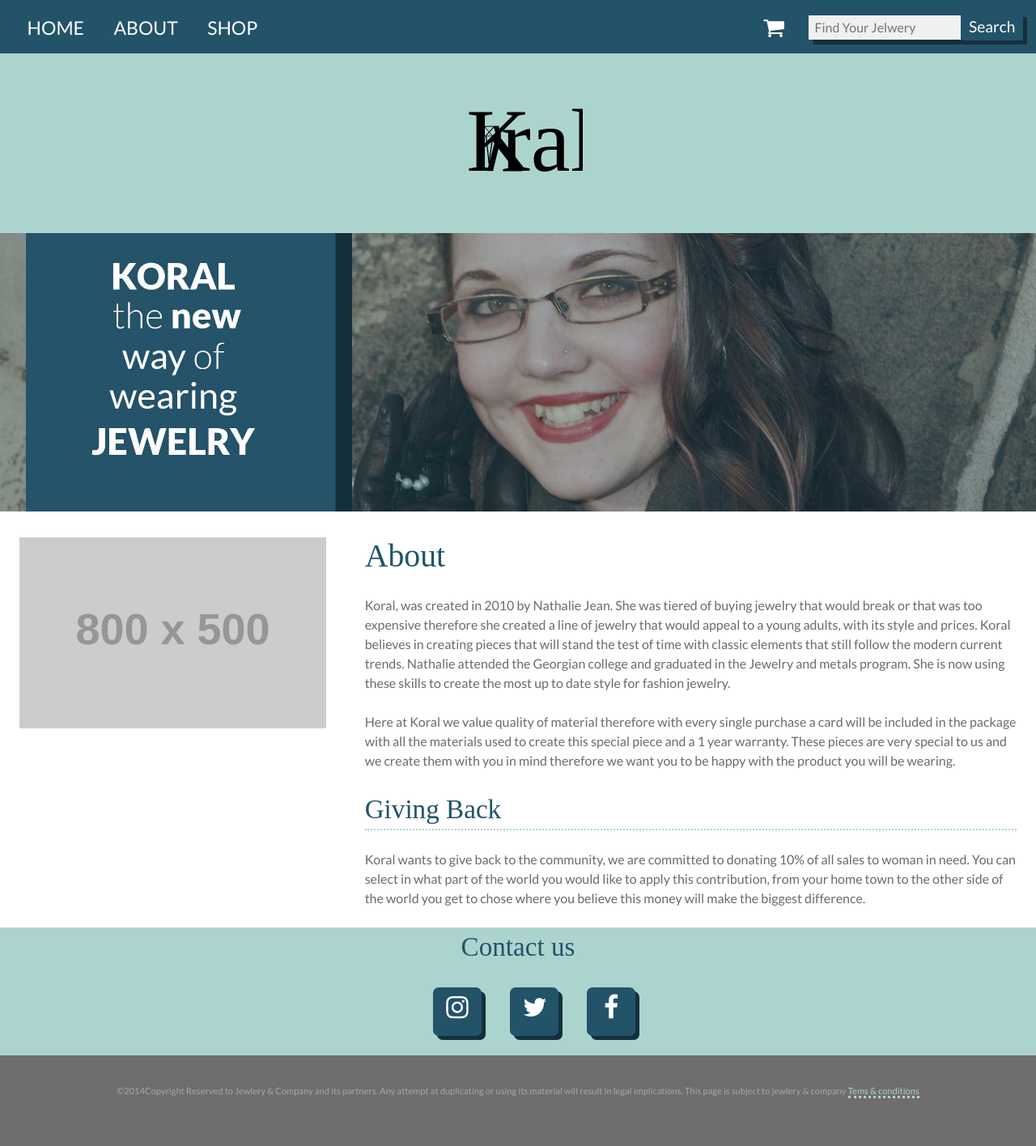
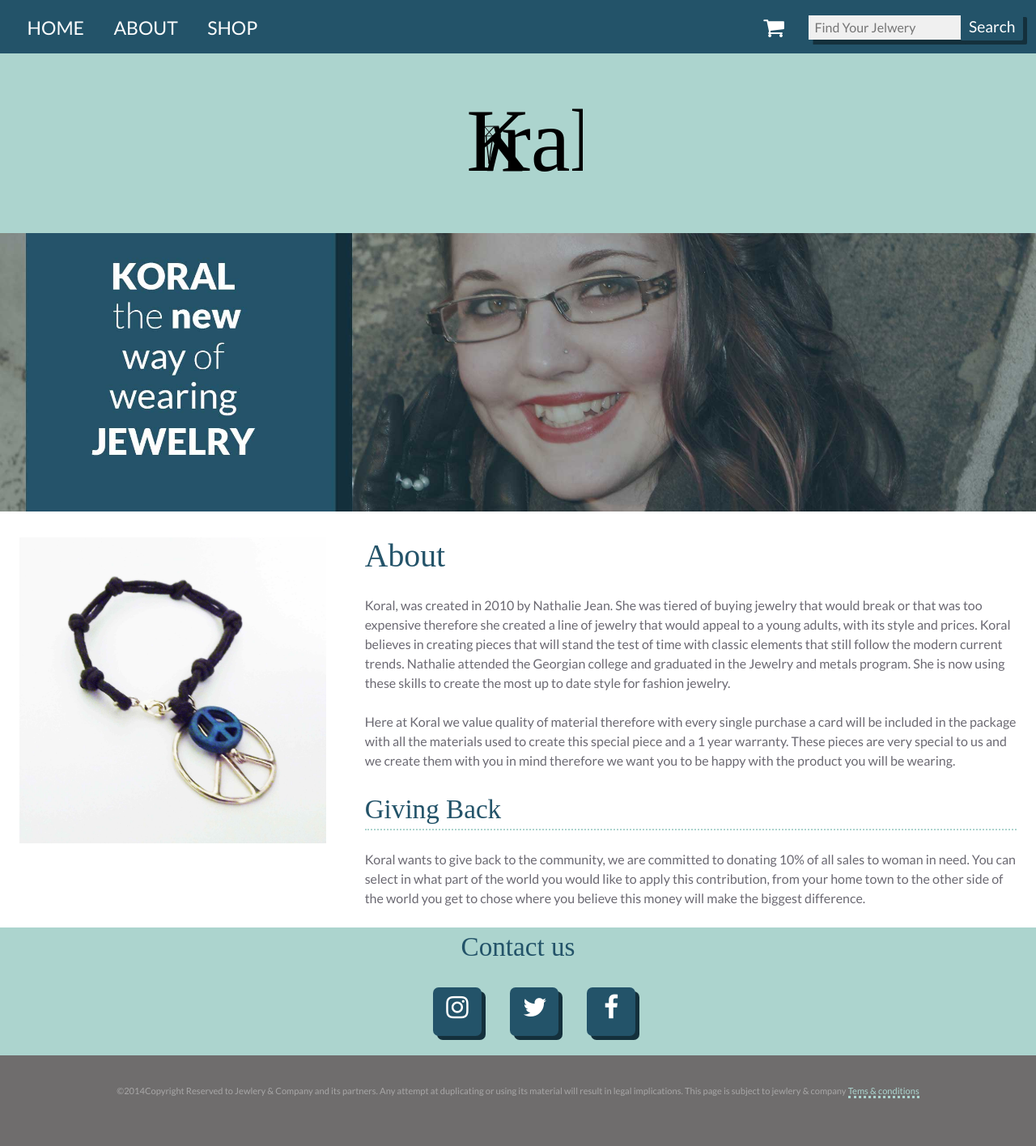
Before and after one commit to corm0078/ecommerce-website, a Jekyll site: the page built from about.html, in a window 1280 px wide. Shown: the whole page at 81% size. Built offline with Jekyll 4.4.1, drawn with Linux system fonts in a browser that asks for light colours; nearby versions of some CDN libraries; some web fonts are replaced.

Commit message:
image for about

```diff
--- a/about.html
+++ b/about.html
@@ -8,7 +8,7 @@ showbanner: yes
 
 <div class="grid" role="main">
    <div class=" unit unit-s-1 unit-m-1-3 unit-l-1-3 gutter">
-       <img class="img-flex" src="http://placehold.it/800x500">
+       <img class="img-flex" src="{{site.baseurl}}/images/bracelets/bracelet1.jpg">
    </div>
 
 
```
